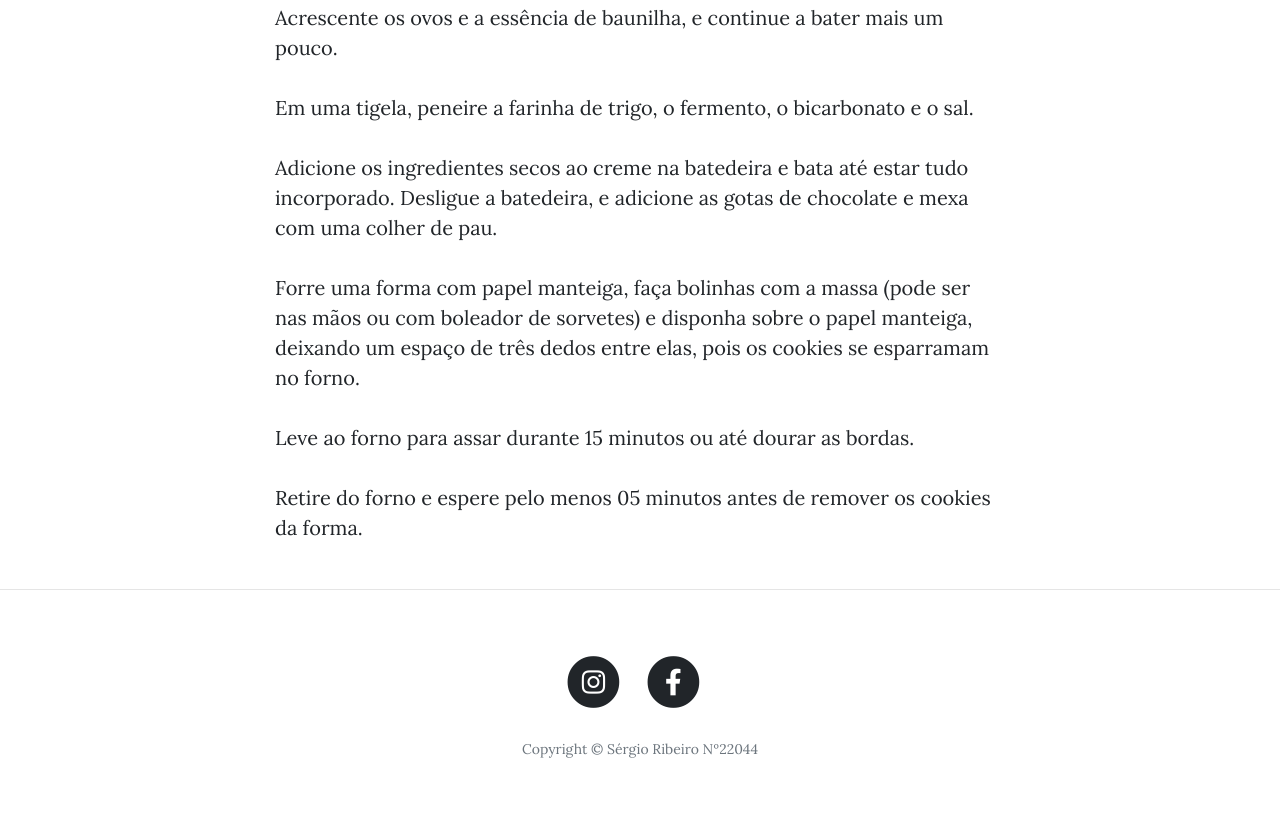
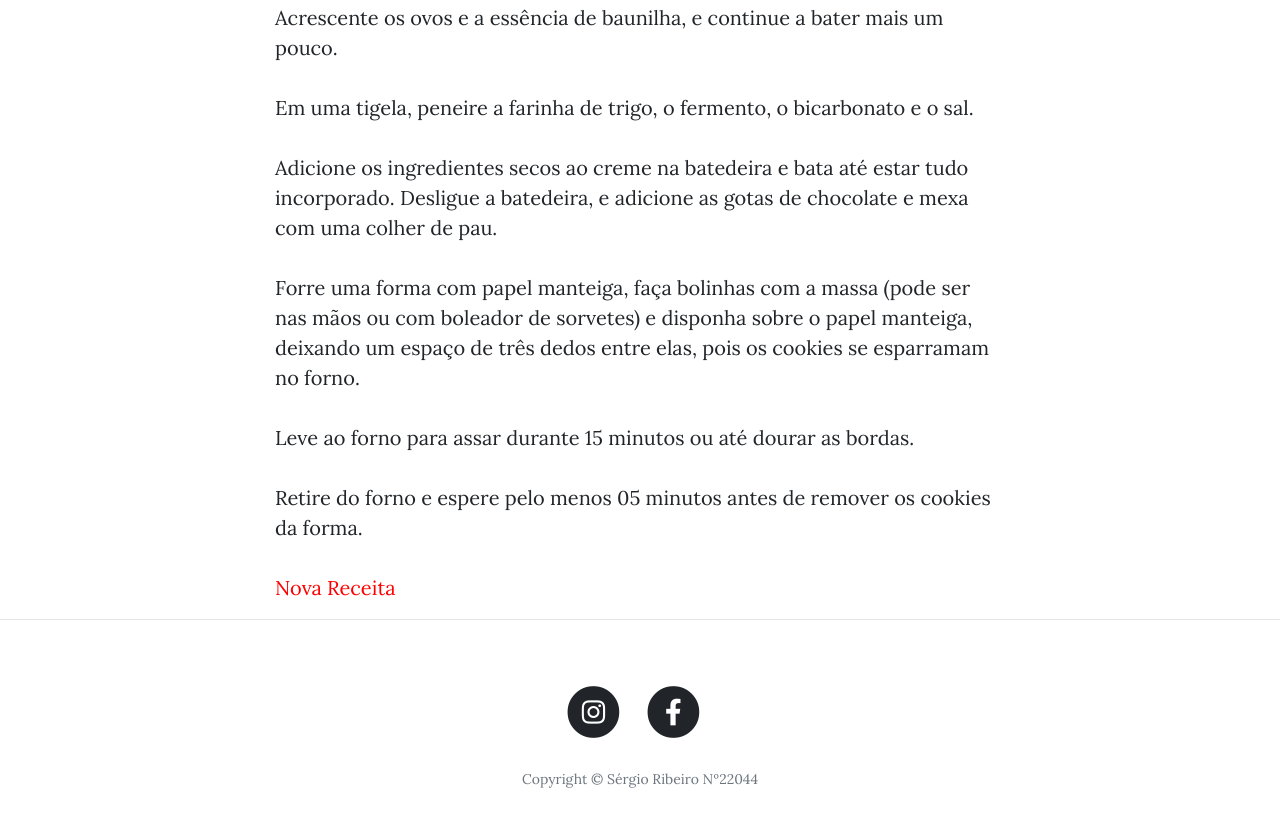
Before and after one commit to terrademordor/trabalhofinal, a website: page post2.html in a window 1280 px wide. Shown: the part 2253-3080 px from the top of the page. Drawn offline with nearby package versions, Linux system fonts and the light colour scheme.

Commit message:
Atualização do trabalho final
Aplicação da API.json

```diff
--- a/API.json
+++ b/API.json
@@ -1,7 +1,7 @@
 {
   "promo":[
 
-    {"nome":"NEW","promo":"-50%"},
+    {"nome":"NEW","promo":"Nova Receita"},
     {"nome":"NEW", "promo":"-30"}
 
   ],
--- a/post2.html
+++ b/post2.html
@@ -25,7 +25,7 @@
 
 <body>
 
-  <!-- Navigation -->
+  <!-- Menu do blog -->
   <nav class="navbar navbar-expand-lg navbar-light fixed-top" id="mainNav">
     <div class="container">
       <a class="navbar-brand" href="index.html"></a>
@@ -52,7 +52,7 @@
     </div>
   </nav>
 
-  <!-- Page Header -->
+  <!-- Topo da página -->
   <header class="masthead" style="background-image: url('img/cookies.jpg')">
     <div class="overlay"></div>
     <div class="container">
@@ -70,7 +70,7 @@
     </div>
   </header>
 
-  <!-- Post Content -->
+  <!-- Postagem -->
   <article>
     <div class="container">
       <div class="row">
@@ -116,6 +116,10 @@
 
              <p>Retire do forno e espere pelo menos 05 minutos antes de remover os cookies da forma.</p>
 
+
+<!--Aplicação da API.json -->
+<div id="preços" style="color: red;"></div>
+
         </div>
       </div>
     </div>
@@ -123,7 +127,7 @@
 
   <hr>
 
-  <!-- Footer -->
+  <!-- Rodapé -->
   <footer>
     <div class="container">
       <div class="row">
@@ -160,7 +164,7 @@
 
   <!-- Custom scripts for this template -->
   <script src="js/clean-blog.min.js"></script>
-
+<script src="API_JSON.js"></script>
 </body>
 
 </html>
```
Also changed, not shown: about.html (+4 -4 lines), contact.html (+3 -3 lines), index.html (+4 -4 lines), post.html (+9 -4 lines).
